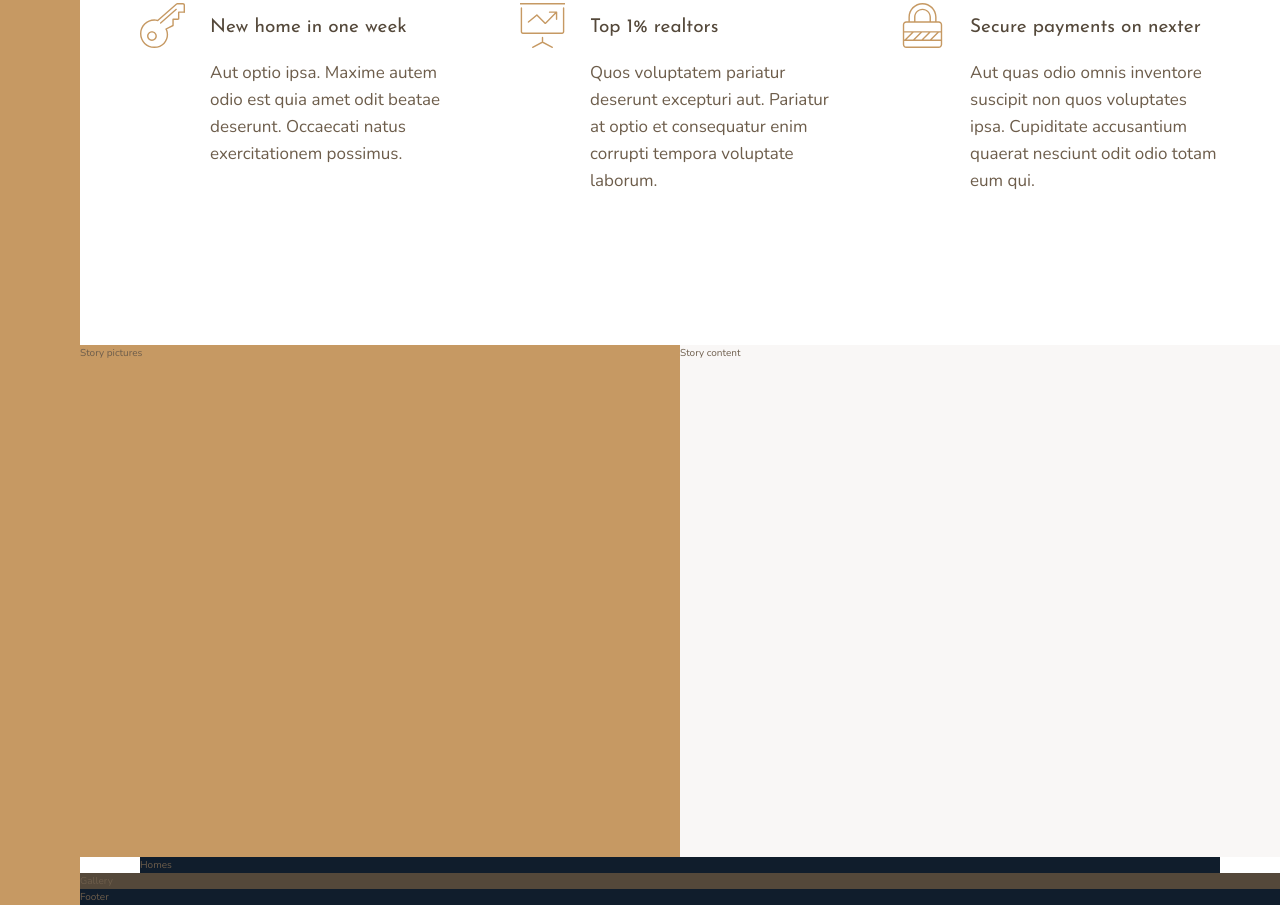
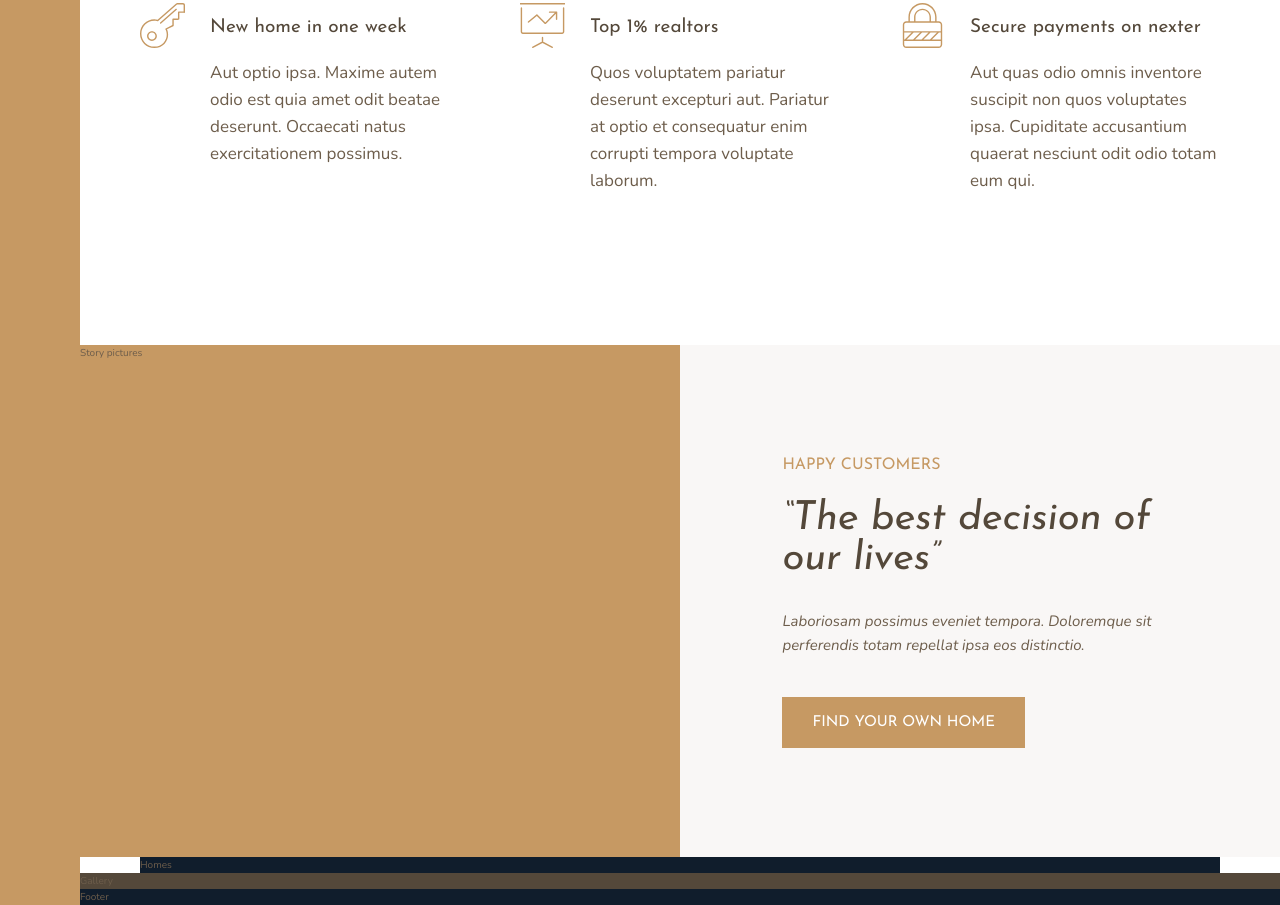
Before and after one commit to spaceinvadev/nexter, a website: page index.html in a window 1280 px wide. Shown: the part 1018-1923 px from the top of the page. Drawn offline with nearby package versions, Linux system fonts and the light colour scheme.

Commit message:
Build the story section (content)

```diff
--- a/index.html
+++ b/index.html
@@ -76,7 +76,15 @@
 
         <div class="story__pictures">Story pictures</div>
 
-        <div class="story__content">Story content</div>
+        <!-- Story content section -->
+        <div class="story__content">
+
+            <h3 class="heading-3 mb-s">Happy Customers</h3>
+            <h2 class="heading-2 heading-2--dark mb-m">&ldquo;The best decision of our lives&rdquo;</h2>
+            <p class="story__text">Laboriosam possimus eveniet tempora. Doloremque sit perferendis totam repellat ipsa eos distinctio.</p>
+            <button class="btn">Find your own home</button>
+
+        </div>
 
         <section class="homes">Homes</section>
 
--- a/sass/_story.scss
+++ b/sass/_story.scss
@@ -7,5 +7,17 @@
     &__content {
         background-color: $color-grey-light-1;
         grid-column: col-start 5 / full-end;
+        padding: 6rem 8vw;
+
+        display: flex;
+        flex-direction: column;
+        justify-content: center;
+        align-items: flex-start;
+    }
+
+    &__text {
+        font-size: 1.5rem;
+        font-style: italic;
+        margin-bottom: 4rem;
     }
 }
--- a/sass/_typography.scss
+++ b/sass/_typography.scss
@@ -9,10 +9,24 @@
 
 .heading-2 {
     @extend %heading;
+    font-size: 4rem;
+    font-style: italic;
+    line-height: 1;
+
+    &--light {
+        color: $color-grey-light-1;
+    }
+
+    &--dark {
+        color: $color-grey-dark-1;
+    }
 }
 
 .heading-3 {
     @extend %heading;
+    font-size: 1.6rem;
+    color: $color-primary;
+    text-transform: uppercase;
 }
 
 .heading-4 {
@@ -27,3 +41,37 @@
         color: $color-grey-dark-1;
     }
 }
+
+.btn {
+    background-color: $color-primary;
+    color: #fff;
+    border: none;
+    border-radius: 0;
+    font-family: $font-display;
+    font-size: 1.5rem;
+    text-transform: uppercase;
+    padding: 1.8rem 3rem;
+    cursor: pointer;
+    transition: all .2s;
+
+    &:hover {
+        background-color: $color-primary-dark;
+    }
+}
+
+// Helper clasess for margin-bottom
+.mb-s {
+    margin-bottom: 2rem;
+}
+
+.mb-m {
+    margin-bottom: 3rem;
+}
+
+.mb-l {
+    margin-bottom: 4rem;
+}
+
+.mb-xl {
+    margin-bottom: 8rem;
+}
```
Also changed, not shown: styles/main.css.
